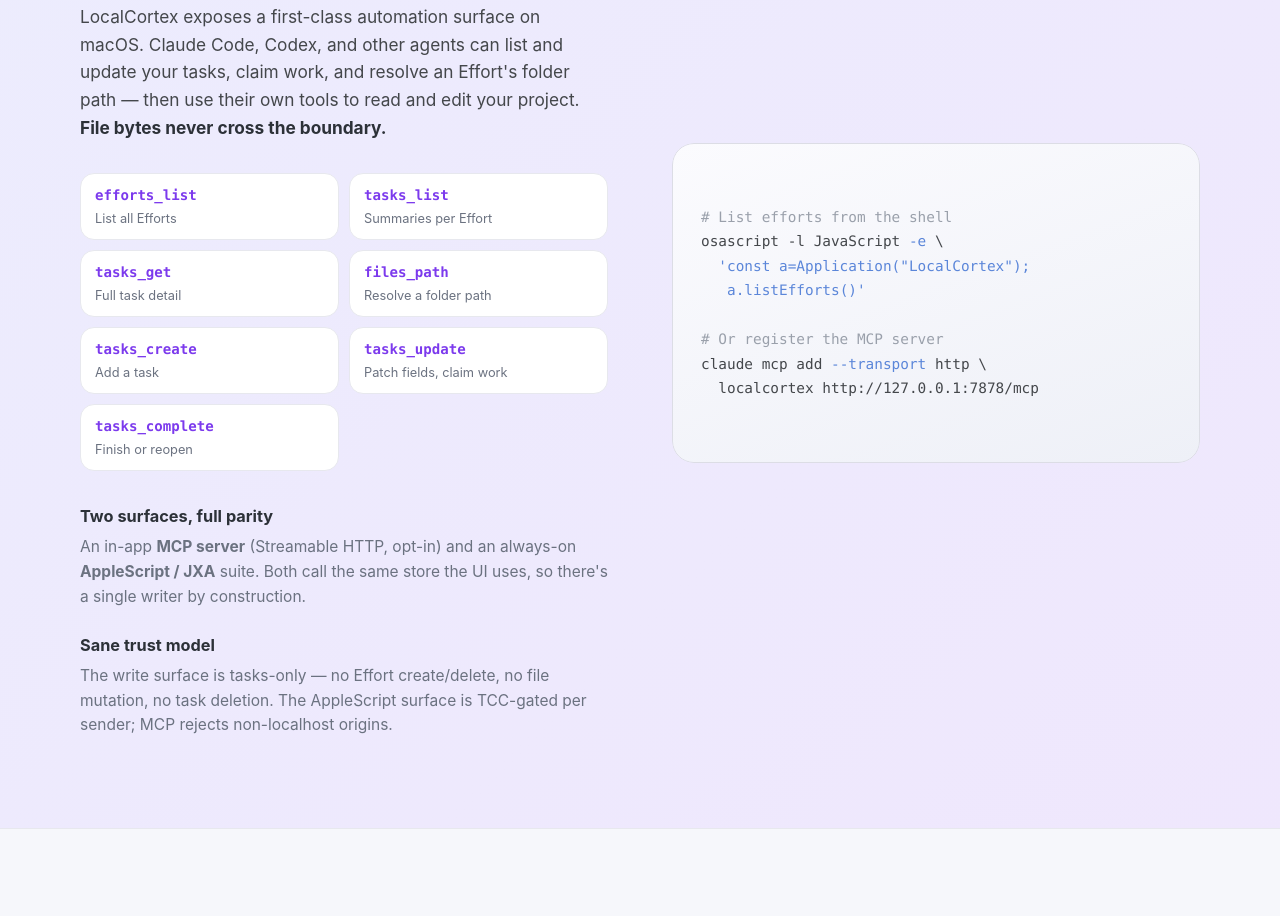
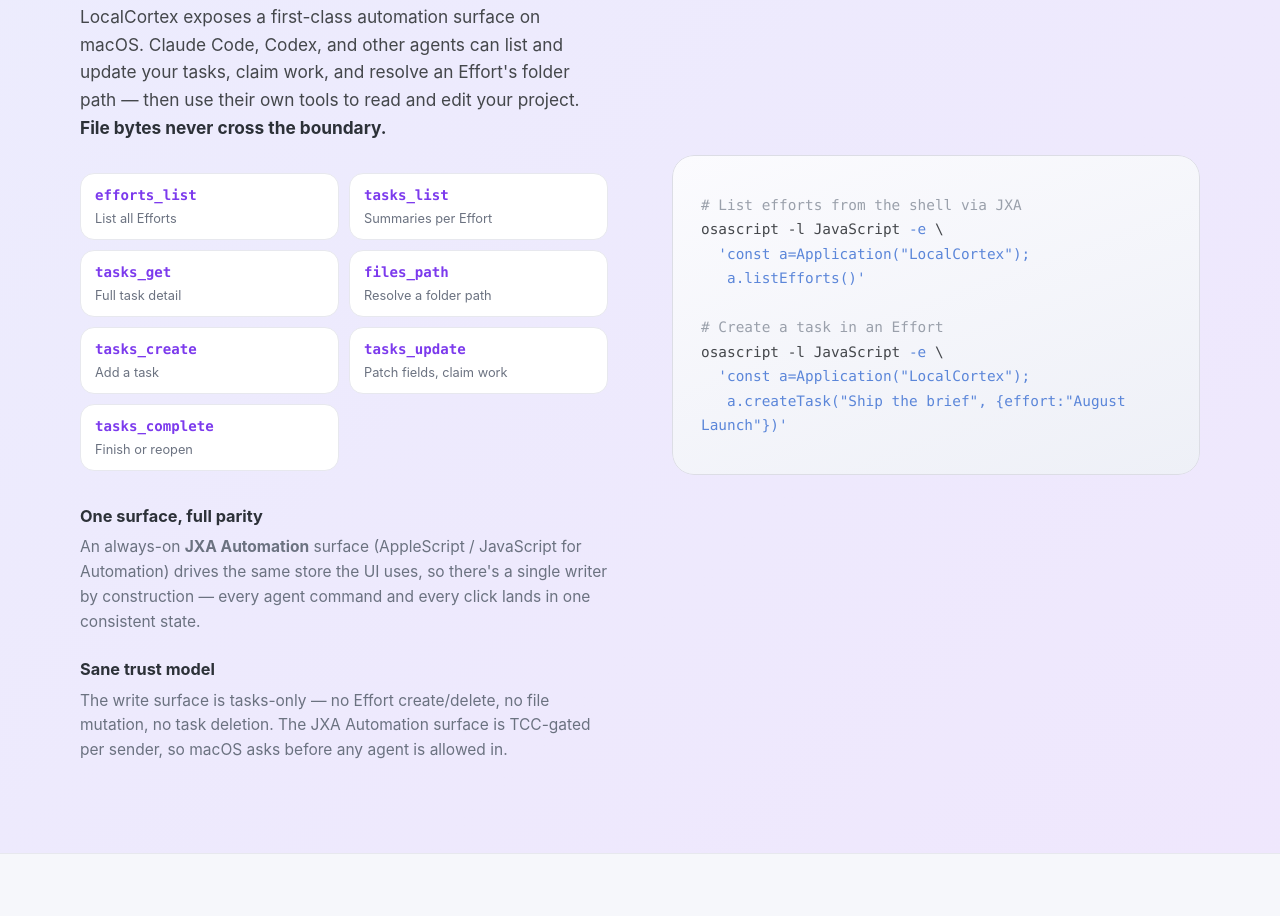
Before and after one commit to LingForCC/LocalCortex-productsite, a plain HTML site: page index.html in a window 1280 px wide. Shown: the part 3834-4750 px from the top of the page. Drawn offline with Linux system fonts and the light colour scheme.

Commit message:
Replace MCP server surface with JXA Automation
Remove the in-app MCP server from the agent surface section and present
JXA Automation (AppleScript / JavaScript for Automation) as the single
agent surface. Update the trust model copy and swap the claude mcp add
terminal example for a second osascript/createTask example.

```diff
--- a/index.html
+++ b/index.html
@@ -273,30 +273,32 @@
 
         <div class="feature__points">
           <div class="point">
-            <h3>Two surfaces, full parity</h3>
-            <p>An in-app <strong>MCP server</strong> (Streamable HTTP, opt-in) and an
-              always-on <strong>AppleScript / JXA</strong> suite. Both call the same
-              store the UI uses, so there's a single writer by construction.</p>
+            <h3>One surface, full parity</h3>
+            <p>An always-on <strong>JXA Automation</strong> surface (AppleScript /
+              JavaScript for Automation) drives the same store the UI uses, so there's
+              a single writer by construction — every agent command and every click lands
+              in one consistent state.</p>
           </div>
           <div class="point">
             <h3>Sane trust model</h3>
             <p>The write surface is tasks-only — no Effort create/delete, no file
-              mutation, no task deletion. The AppleScript surface is TCC-gated per
-              sender; MCP rejects non-localhost origins.</p>
+              mutation, no task deletion. The JXA Automation surface is TCC-gated per
+              sender, so macOS asks before any agent is allowed in.</p>
           </div>
         </div>
       </div>
 
       <figure class="feature__visual shot shot--code" data-caption="Agent surface — terminal">
         <div class="shot__placeholder shot__placeholder--code">
-<pre><span class="c"># List efforts from the shell</span>
+<pre><span class="c"># List efforts from the shell via JXA</span>
 osascript -l JavaScript <span class="s">-e</span> \
   <span class="s">'const a=Application("LocalCortex");</span>
 <span class="s">   a.listEfforts()'</span>
 
-<span class="c"># Or register the MCP server</span>
-claude mcp add <span class="s">--transport</span> http \
-  localcortex http://127.0.0.1:7878/mcp</pre>
+<span class="c"># Create a task in an Effort</span>
+osascript -l JavaScript <span class="s">-e</span> \
+  <span class="s">'const a=Application("LocalCortex");</span>
+<span class="s">   a.createTask("Ship the brief", {effort:"August Launch"})'</span></pre>
         </div>
       </figure>
     </div>
```
